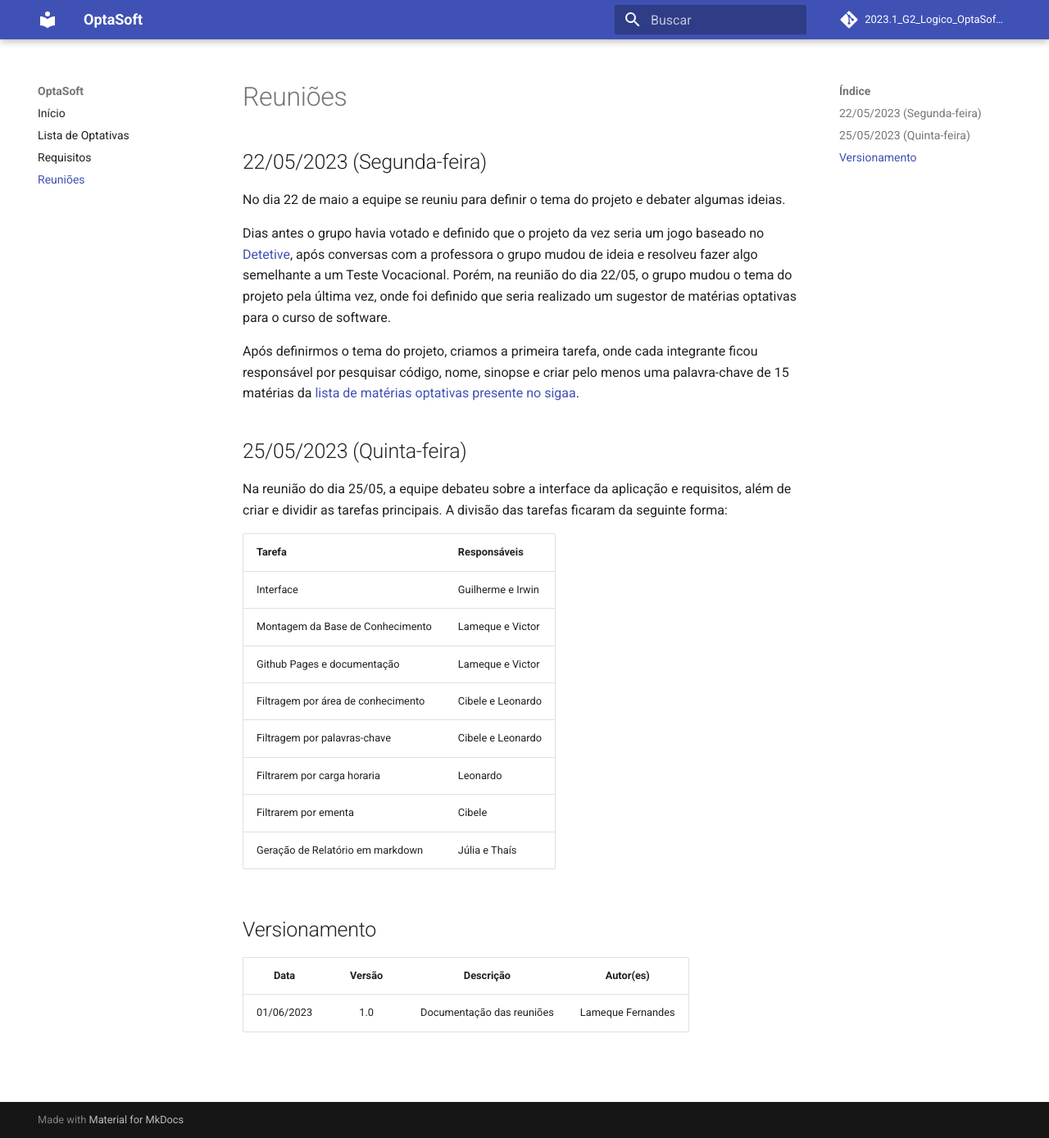
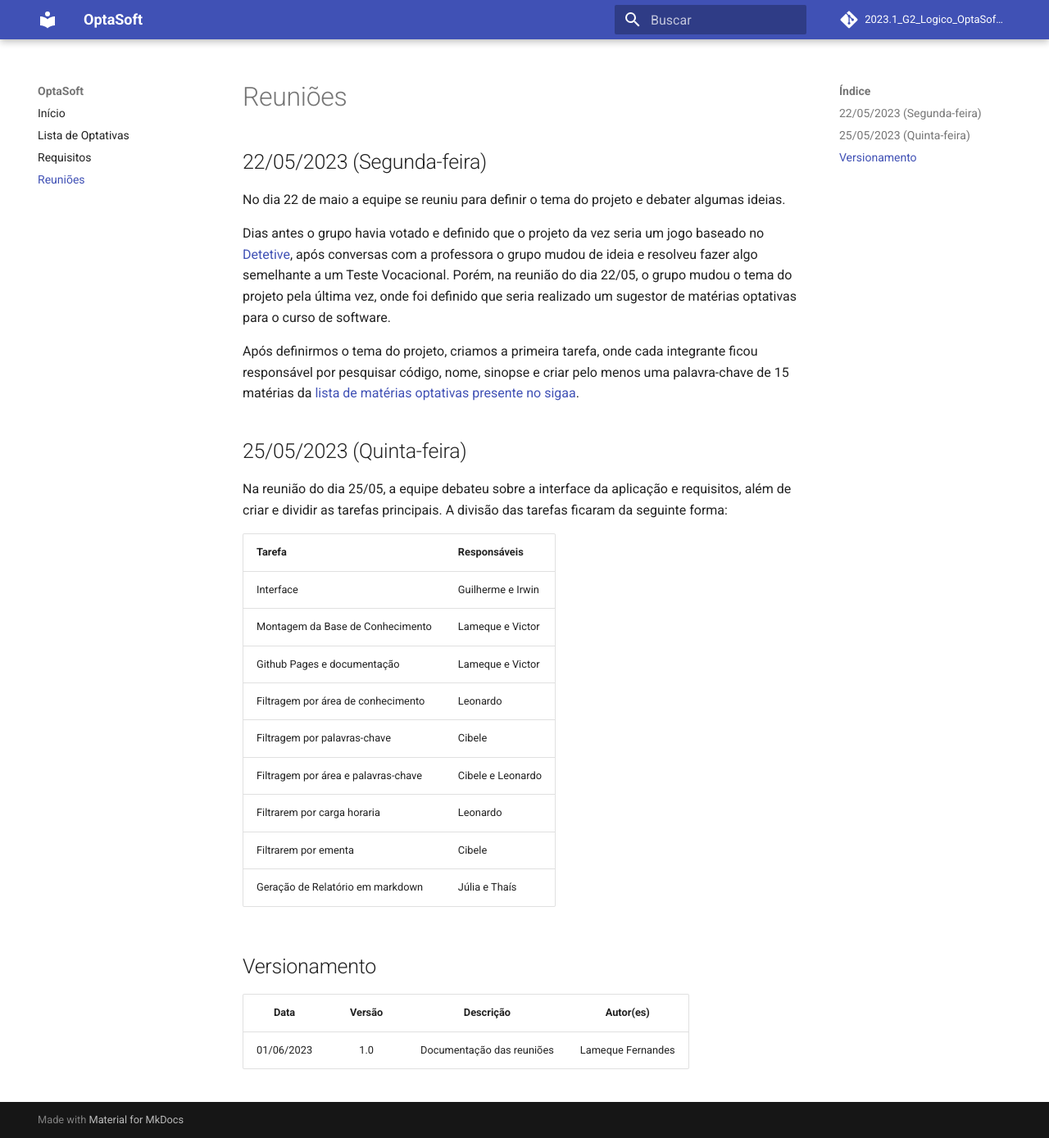
Before and after one commit to UnBParadigmas2023-1-Turma02/2023.1_G2_Logico_OptaSoftware, an MkDocs documentation site: the page built from pages/docs/reunioes.md, in a window 1280 px wide and 1389 px high. Shown: the whole window at 82% size. Built offline with MkDocs 1.6.1 and Material for MkDocs 9.7.7, drawn with Linux system fonts in a browser that asks for light colours; comment, search, counter and statistics services are not loaded.

Commit message:
Adicionando contribuicao

```diff
--- a/pages/docs/reunioes.md
+++ b/pages/docs/reunioes.md
@@ -16,8 +16,9 @@ Na reunião do dia 25/05, a equipe debateu sobre a interface da aplicação e re
 | Interface                          | Guilherme e Irwin |
 | Montagem da Base de Conhecimento   | Lameque e Victor  |
 | Github Pages e documentação        | Lameque e Victor  |
-| Filtragem por área de conhecimento | Cibele e Leonardo |
-| Filtragem por palavras-chave       | Cibele e Leonardo |
+| Filtragem por área de conhecimento | Leonardo          |
+| Filtragem por palavras-chave       | Cibele            |
+| Filtragem por área e palavras-chave| Cibele e Leonardo |
 | Filtrarem por carga horaria        | Leonardo          |
 | Filtrarem por ementa               | Cibele            |
 | Geração de Relatório em markdown   | Júlia e Thaís     |
```
Also changed, not shown: pages/docs/index.md (+1 -1 lines), README.md.
